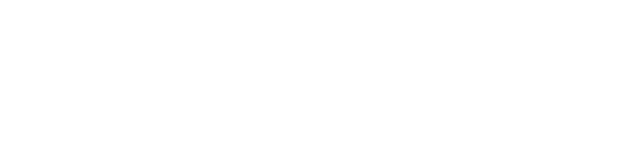
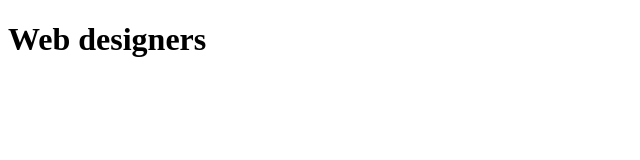
Before and after one commit to codedevstem/Dikult105, a plain HTML site: page website/index.html in a window 1280 px wide. Shown: the whole page, without its empty margins (0-640 px from the left). Drawn offline with Linux system fonts and the light colour scheme.

```diff
--- a/website/index.html
+++ b/website/index.html
@@ -5,6 +5,8 @@
     <title>Index page</title>
   </head>
   <body>
-
+    <header>
+      <h1>Web designers</h1>
+    </header>
   </body>
 </html>
```
Also changed, not shown: 2 other files.
